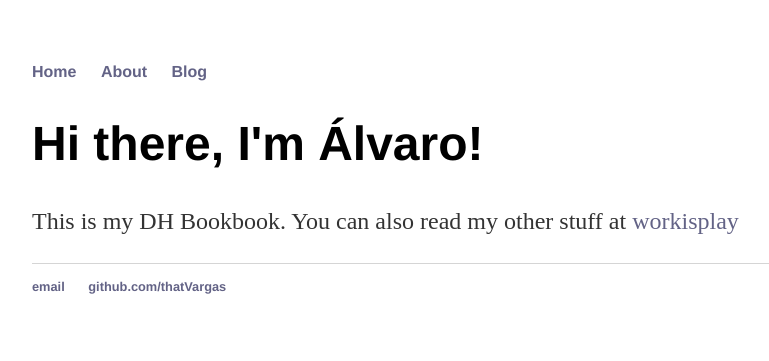
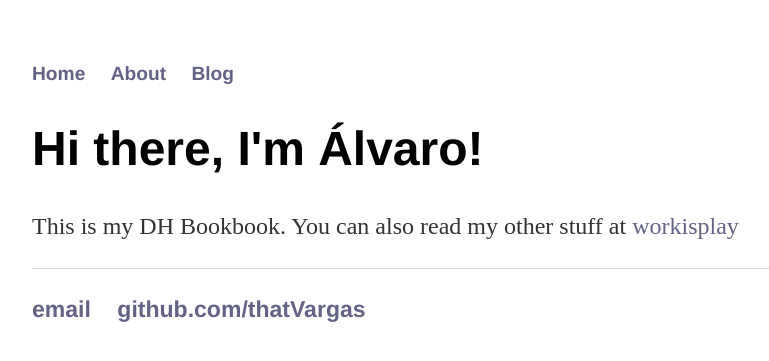
Before and after one commit to thatVargas/thatvargas.github.io, a Jekyll site: the page built from index.html, in a window 1280 px wide. Shown: the top 361 px of the page, without its empty margins (160-929 px from the left). Built offline with Jekyll 4.4.1, drawn with Linux system fonts in a browser that asks for light colours.

Commit message:
Update main.css

```diff
--- a/css/main.css
+++ b/css/main.css
@@ -13,10 +13,10 @@ h2 { font-size: 2.7em; }
 h3 { font-size: 2.3em; }
 h4 { font-size: 1.9em; }
 
-nav ul, footer ul { font-size: 1em; font-family: 'Helvetica', 'Arial', 'Sans-Serif'; padding: 0px; list-style: none; font-weight: bold; }
+nav ul, footer ul { font-size: 1.2em; font-family: 'Helvetica', 'Arial', 'Sans-Serif'; padding: 0px; list-style: none; font-weight: bold; }
 nav ul li, footer ul li { display: inline; margin-right: 20px; }
 
-footer { border-top: 1px solid #d5d5d5; font-size: .8em; }
+footer { border-top: 1px solid #d5d5d5; font-size: 1.2em; }
 
 /* Blog */
 ul.posts { margin: 20px auto 40px; font-size: 1.5em; }
```
